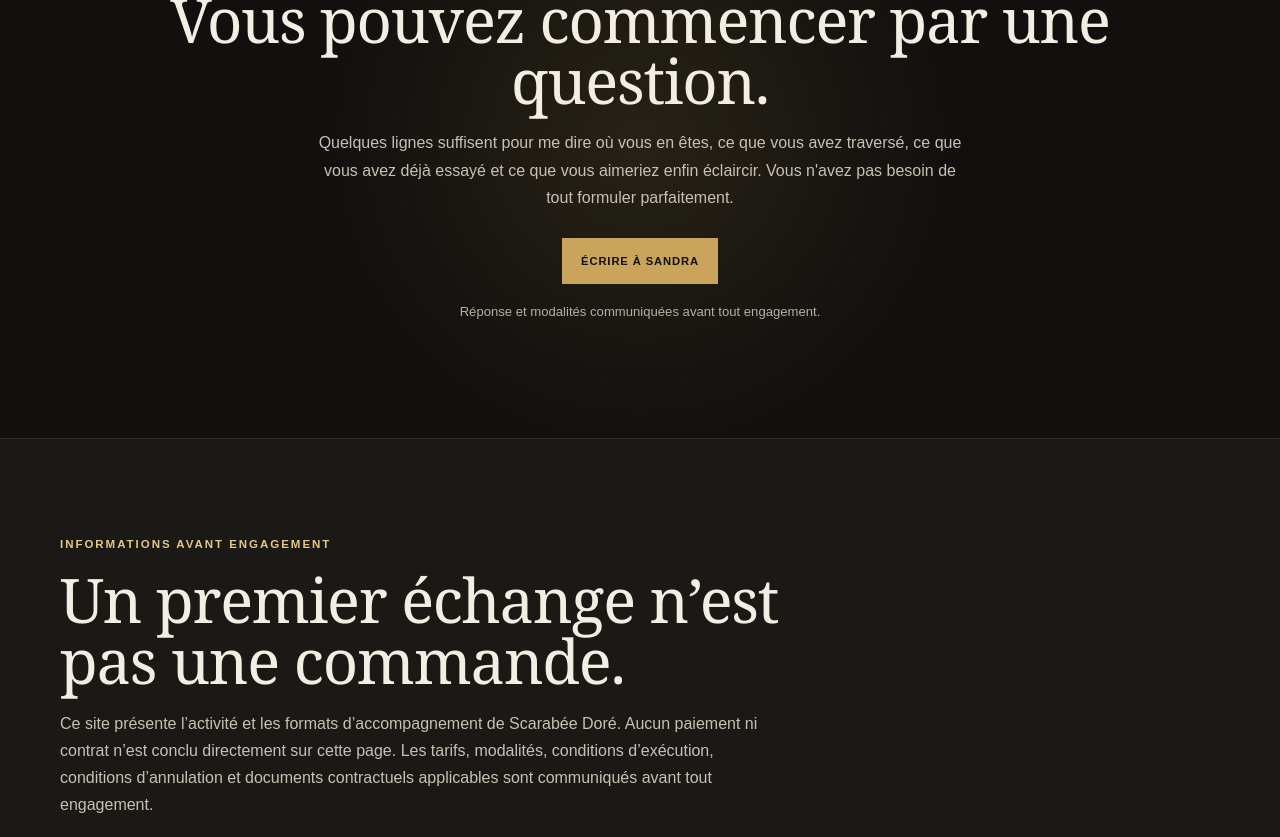
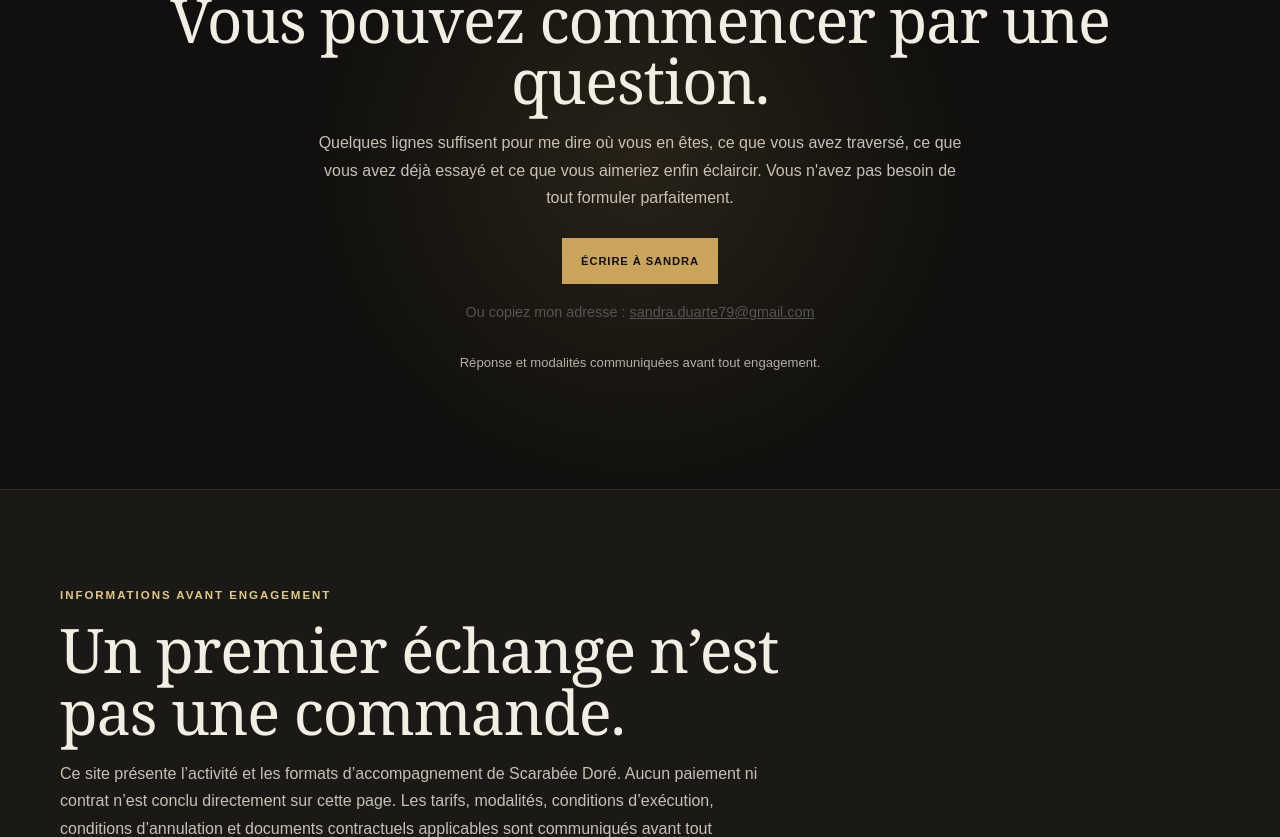
Before and after one commit to scarabeedore/scarabeedore.github.io, a plain HTML site: page index.html in a window 1280 px wide. Shown: the part 6882-7719 px from the top of the page. Drawn offline with Linux system fonts and the light colour scheme.

Commit message:
Ajoute un secours pour copier l adresse email

```diff
--- a/index.html
+++ b/index.html
@@ -132,7 +132,17 @@
   </section>
 
   <section class="final-cta" id="contact">
-    <div class="shell"><div class="eyebrow">Premier échange</div><h2>Vous pouvez commencer par une question.</h2><p>Quelques lignes suffisent pour me dire où vous en êtes, ce que vous avez traversé, ce que vous avez déjà essayé et ce que vous aimeriez enfin éclaircir. Vous n'avez pas besoin de tout formuler parfaitement.</p><a class="button filled" href="mailto:sandra.duarte79@gmail.com?subject=Premier%20%C3%A9change%20Scarab%C3%A9e%20Dor%C3%A9">Écrire à Sandra</a><div class="contact-line">Réponse et modalités communiquées avant tout engagement.</div></div>
+    <div class="shell"><div class="eyebrow">Premier échange</div><h2>Vous pouvez commencer par une question.</h2><p>Quelques lignes suffisent pour me dire où vous en êtes, ce que vous avez traversé, ce que vous avez déjà essayé et ce que vous aimeriez enfin éclaircir. Vous n'avez pas besoin de tout formuler parfaitement.</p><a class="button filled" href="mailto:sandra.duarte79@gmail.com?subject=Premier%20%C3%A9change%20Scarab%C3%A9e%20Dor%C3%A9">Écrire à Sandra</a>
+<p style="margin-top: 1rem; font-size: 0.9rem; color: #555;">
+  Ou copiez mon adresse :
+  <button type="button"
+          onclick="navigator.clipboard.writeText('sandra.duarte79@gmail.com'); this.textContent='Adresse copiée !'; setTimeout(()=>{this.textContent='sandra.duarte79@gmail.com'}, 2000);"
+          style="background: none; border: none; color: inherit; text-decoration: underline; cursor: pointer; font: inherit; padding: 0;"
+          aria-label="Copier l'adresse email sandra.duarte79@gmail.com">
+    sandra.duarte79@gmail.com
+  </button>
+</p>
+<div class="contact-line">Réponse et modalités communiquées avant tout engagement.</div></div>
   </section>
   <section class="legal-summary" id="informations">
     <div class="shell">
```
